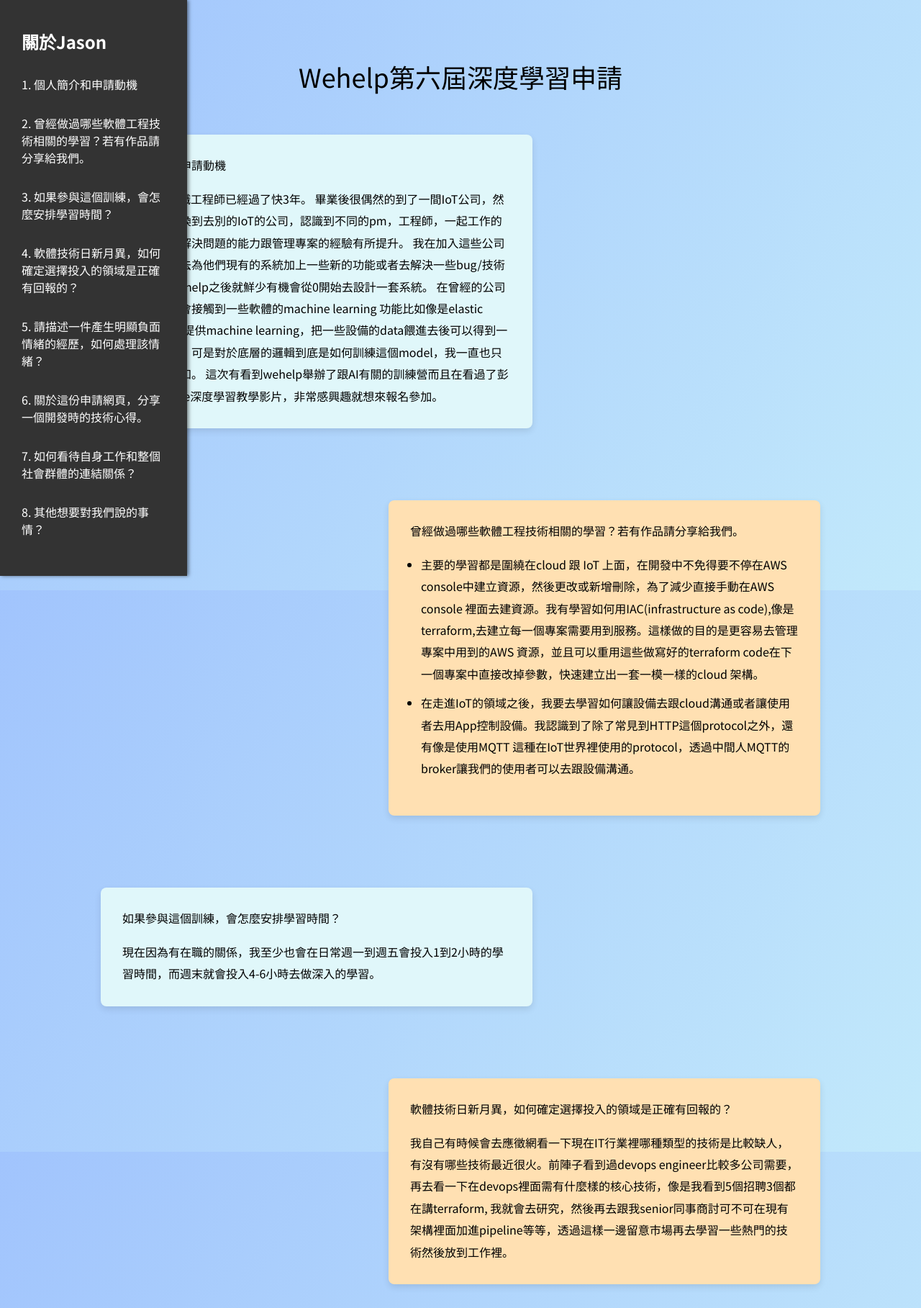
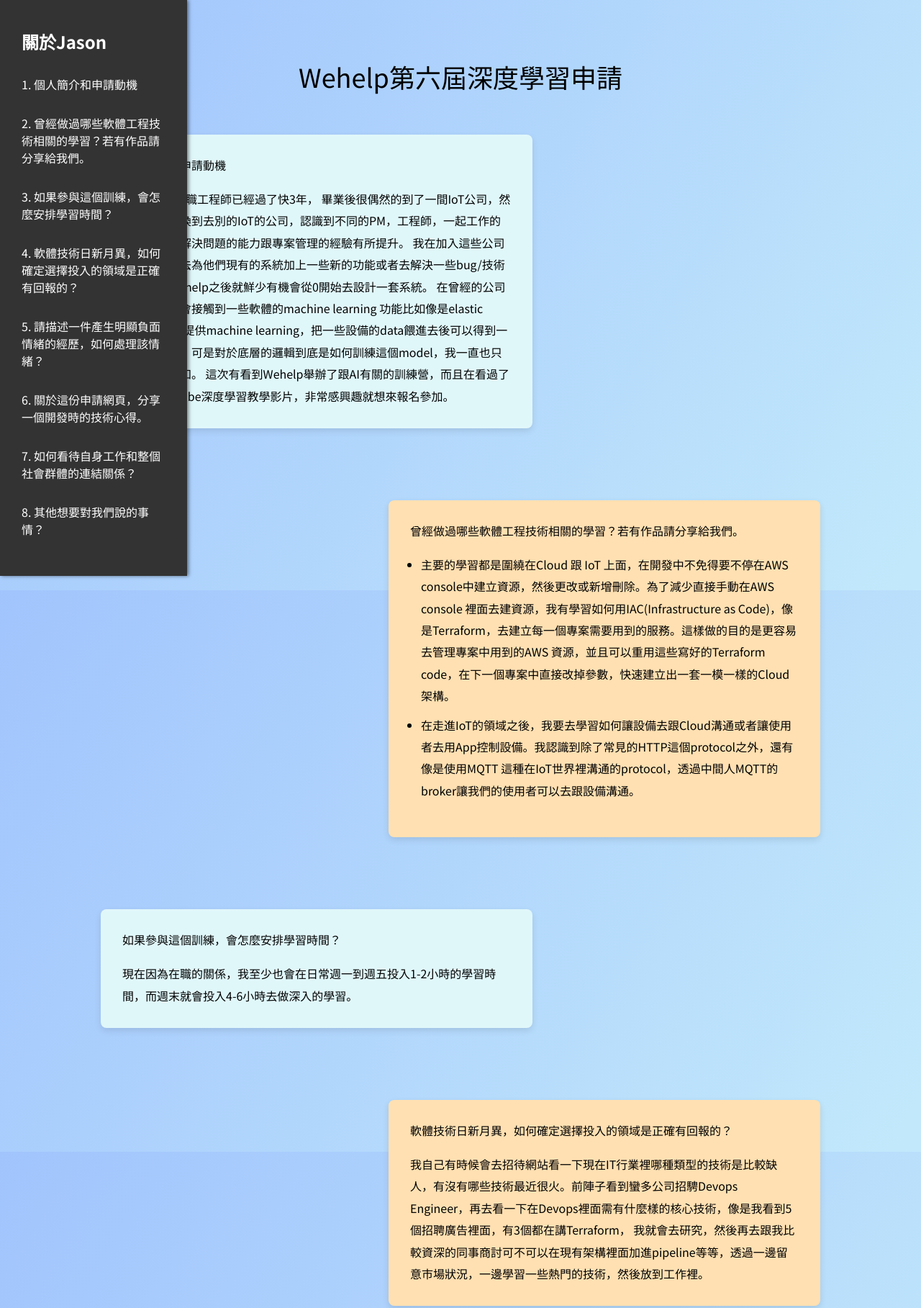
Before and after one commit to itdog1973/wehelpApplication, a plain HTML site: page index.html in a window 1280 px wide. Shown: the top 1817 px of the page at 72% size. Drawn offline with Linux system fonts and the light colour scheme.

Commit message:
fixed type

```diff
--- a/index.html
+++ b/index.html
@@ -36,13 +36,13 @@
         <div id="qa1" class="question left">
           <p class="sub-question">個人簡介和申請動機</p>
           <p class="answer">
-            從Whelp轉職工程師已經過了快3年。
-            畢業後很偶然的到了一間IoT公司，然後中間也有換到去別的IoT的公司，認識到不同的pm，工程師，一起工作的時間也讓我解決問題的能力跟管理專案的經驗有所提升。
+            從Wehelp轉職工程師已經過了快3年，
+            畢業後很偶然的到了一間IoT公司，然後中間也有換到去別的IoT的公司，認識到不同的PM，工程師，一起工作的時間也讓我解決問題的能力跟專案管理的經驗有所提升。
             我在加入這些公司後主要都是去為他們現有的系統加上一些新的功能或者去解決一些bug/技術債。離開Wehelp之後就鮮少有機會從0開始去設計一套系統。
             在曾經的公司裡，我有機會接觸到一些軟體的machine learning
             功能比如像是elastic search 就有提供machine
             learning，把一些設備的data餵進去後可以得到一些預測結果。可是對於底層的邏輯到底是如何訓練這個model，我一直也只有模糊的認知。
-            這次有看到wehelp舉辦了跟AI有關的訓練營而且在看過了彭彭的youtube深度學習教學影片，非常感興趣就想來報名參加。
+            這次有看到Wehelp舉辦了跟AI有關的訓練營，而且在看過了彭彭的Youtube深度學習教學影片，非常感興趣就想來報名參加。
           </p>
         </div>
 
@@ -53,17 +53,17 @@
           <div class="answer">
             <ul>
               <li>
-                主要的學習都是圍繞在cloud 跟 IoT 上面，在開發中不免得要不停在AWS
-                console中建立資源，然後更改或新增刪除，為了減少直接手動在AWS
-                console 裡面去建資源。我有學習如何用IAC(infrastructure as
-                code),像是terraform,去建立每一個專案需要用到服務。這樣做的目的是更容易去管理專案中用到的AWS
-                資源，並且可以重用這些做寫好的terraform
-                code在下一個專案中直接改掉參數，快速建立出一套一模一樣的cloud
+                主要的學習都是圍繞在Cloud 跟 IoT 上面，在開發中不免得要不停在AWS
+                console中建立資源，然後更改或新增刪除。為了減少直接手動在AWS
+                console 裡面去建資源，我有學習如何用IAC(Infrastructure as
+                Code)，像是Terraform，去建立每一個專案需要用到的服務。這樣做的目的是更容易去管理專案中用到的AWS
+                資源，並且可以重用這些寫好的Terraform
+                code，在下一個專案中直接改掉參數，快速建立出一套一模一樣的Cloud
                 架構。
               </li>
               <li>
-                在走進IoT的領域之後，我要去學習如何讓設備去跟cloud溝通或者讓使用者去用App控制設備。我認識到了除了常見到HTTP這個protocol之外，還有像是使用MQTT
-                這種在IoT世界裡使用的protocol，透過中間人MQTT的broker讓我們的使用者可以去跟設備溝通。
+                在走進IoT的領域之後，我要去學習如何讓設備去跟Cloud溝通或者讓使用者去用App控制設備。我認識到除了常見的HTTP這個protocol之外，還有像是使用MQTT
+                這種在IoT世界裡溝通的protocol，透過中間人MQTT的broker讓我們的使用者可以去跟設備溝通。
               </li>
             </ul>
           </div>
@@ -72,7 +72,7 @@
         <div id="qa3" class="question left">
           <p class="sub-question">如果參與這個訓練，會怎麼安排學習時間？</p>
           <p class="answer">
-            現在因為有在職的關係，我至少也會在日常週一到週五會投入1到2小時的學習時間，而週末就會投入4-6小時去做深入的學習。
+            現在因為在職的關係，我至少也會在日常週一到週五投入1-2小時的學習時間，而週末就會投入4-6小時去做深入的學習。
           </p>
         </div>
 
@@ -82,9 +82,9 @@
           </p>
 
           <p class="answer">
-            我自己有時候會去應徵網看一下現在IT行業裡哪種類型的技術是比較缺人，有沒有哪些技術最近很火。前陣子看到過devops
-            engineer比較多公司需要，再去看一下在devops裡面需有什麼樣的核心技術，像是我看到5個招聘3個都在講terraform,
-            我就會去研究，然後再去跟我senior同事商討可不可在現有架構裡面加進pipeline等等，透過這樣一邊留意市場再去學習一些熱門的技術然後放到工作裡。
+            我自己有時候會去招待網站看一下現在IT行業裡哪種類型的技術是比較缺人，有沒有哪些技術最近很火。前陣子看到蠻多公司招騁Devops
+            Engineer，再去看一下在Devops裡面需有什麼樣的核心技術，像是我看到5個招聘廣告裡面，有3個都在講Terraform，
+            我就會去研究，然後再去跟我比較資深的同事商討可不可以在現有架構裡面加進pipeline等等，透過一邊留意市場狀況，一邊學習一些熱門的技術，然後放到工作裡。
           </p>
         </div>
 
@@ -93,8 +93,8 @@
             請描述一件產生明顯負面情緒的經歷，如何處理該情緒？
           </p>
           <p class="answer">
-            在我剛進我前一家公司裡面，我聽說那時候我的主管對我的期待是很高的，而我後來在一次團隊技術分享裡面犯了一個錯就是「不懂裝懂」，主管當時問了我一個問題，可能是我剛從前一家公司轉過來，所以我想表現得我對這個東西很熟悉，
-            我就硬在那邊跟他爭論。自始之後我就感覺到他對我態度有所改變，像沒有太重視我的感覺。我後來去問了一個同事，聽到說原來我有時候會「不懂裝懂」，所以讓主管感覺不好。後來我隔天就打了一個電話給我主管，問了他我進來這兩個月的表現跟有沒有什麼地方可以改善。讓我沒想到的是他花了快半個小時跟我慢慢談，主要也是希望別太在意那個尊嚴，有時候不懂的時候真的只需要說不懂就行，之後再學就好。所以這也讓我領悟到不是任何一個工程師就什麼都會，有時候真的不懂的時候就應該放下尊嚴說不懂之後再查。自那通電話後我也心情舒暢了很多。
+            在我剛加入我前一家公司的時候，我聽說那時候我的主管對我的期待值是很高的。後來在一次團隊技術分享裡面，我犯了一個錯，就是「不懂裝懂」。當時主管問了我一個問題，可能是我剛從前一家公司轉過來，所以我想表現得我對這個東西很熟悉，
+            我就硬在那邊跟他爭論。自始之後，我就感覺到他對我的態度有所改變，像沒有太重視我的感覺。後來我去問了一個同事，聽到說原來那位主管覺得我有時候會「不懂裝懂」，讓他感覺不好。後來我就打了一個電話給那位主管，問他我進來這兩個月的表現如何跟有沒有什麼地方可以改善。讓我沒想到的是他花了快半個小時跟我慢慢談，主要也是希望別太在意那個面子，有時候不懂的時候真的只需要說不懂就行，之後再學就好。這讓我領悟到工程師不代表什麼都會，有時候真的不懂就應該不恥下問。自那通電話後我也心情舒暢了很多。
           </p>
         </div>
 
@@ -104,17 +104,17 @@
           </p>
 
           <p class="answer">
-            在這次的網頁排版中，我有用到一個叫做"scroll-behavior:
-            smooth"的css屬性，這可以使我點擊選單的項目時，直接滑動到對應的項目。讓我不需要寫javascript就可以直接實現這種效果。
+            在這次的網頁排版中，我有用到一個叫"scroll-behavior:
+            smooth"的CSS屬性，這可以使我點擊選單的項目時，直接滑動到對應的項目，讓我不需要寫Javascript就可以直接實現這種效果。
           </p>
         </div>
 
         <div id="qa7" class="question left">
           <p class="sub-question">如何看待自身工作和整個社會群體的連結關係？</p>
           <p class="answer">
-            成為了軟體工程師的這3年我都一直在IoT公司裡面公作，無論是從小型到一般家庭的智能家居還是大型到醫院裡的安全設備，我都有接觸過。並認知到原來社會中可能每一處都是IoT。
-            我覺得我的工作角色就像防止事故發生的一名守衛。當我今天的客戶是醫院的話，我的工作是要確保安全設備從發出信號到上雲端再發送警告到終端使用者的那條路線，必須要在最短的時間內反應到出來。因為有可能病人已經出了什麼狀況，醫護人員必須在最短時間內收到信息然後馬上去查看。任何的延誤也可能會造成不好的後果。
-            當我今天的客戶對像是一般家庭，家裡可能有安裝那種窗戶感應器或是氣體感應器，一旦發生事故收到警告信息，使用者也可以馬上可以意識到家中是不是有事發生，要趕緊聯繫家人。
+            成為了軟體工程師的這3年我一直都在IoT公司裡面工作，無論是從一般家庭的智能家居還是大型醫院裡的安全設備，我都有接觸過，並認知到原來社會中可能每一處都是跟IoT有關。
+            我覺得我的工作角色就像防止事故發生的一名守衛。當我今天的客戶是醫院的話，我的工作是要確保安全設備從發出信號到上雲端再發送警告到終端使用者的那條路線，必須要在最短的時間內反應到出來。因為隨時都可能有病人出狀況，醫護人員必須在最短時間內收到信息，然後馬上去查看。任何的延誤都可能造成無法的彌補的後果。
+            當我今天的客戶對象是一般家庭，家裡可能有安裝那種窗戶感應器或者是氣體感應器，一旦發生事故收到警告信息，使用者也可以馬上意識到家中是不是有事發生，要趕緊聯繫家人。
           </p>
         </div>
 
@@ -122,8 +122,7 @@
           <p class="sub-question">其他想要對我們說的事情？</p>
 
           <p class="answer">
-            畢業後我不時也有留意Wehelp的狀況，最近也得知Wehelp要準備舉辦第6屆。看著Wehelp的網站不停新增功能，還有美化到現在的樣子，我真的很替老師感到高興。我一直認為在Wehelp學到的東西比我在大學學到的更實用，為我的事業發展打好了基礎。回想當年chatGPT還沒現世，那半年在Wehelp的時間，經常跟顆伴們熬夜到2、3點學習。最後也如願
-            成為了一名軟體工程師，所以我一直都很感謝在那時候遇到了Wehelp。
+            畢業後我不時也有留意Wehelp的狀況，最近也得知Wehelp要準備舉辦第6屆。看著Wehelp的網站不停新增功能，還有美化到現在的樣子，我真的很替老師感到高興。我一直認為在Wehelp學到的東西比我在大學學到的更實用，為我的事業發展打好了基礎。回想當年ChatGPT還沒面世，那半年在Wehelp的時間，經常和伙伴們熬夜到2、3點學習，最後也如願成為了一名軟體工程師，所以我一直都很感謝在那時候遇到了Wehelp。
           </p>
         </div>
       </div>
```
